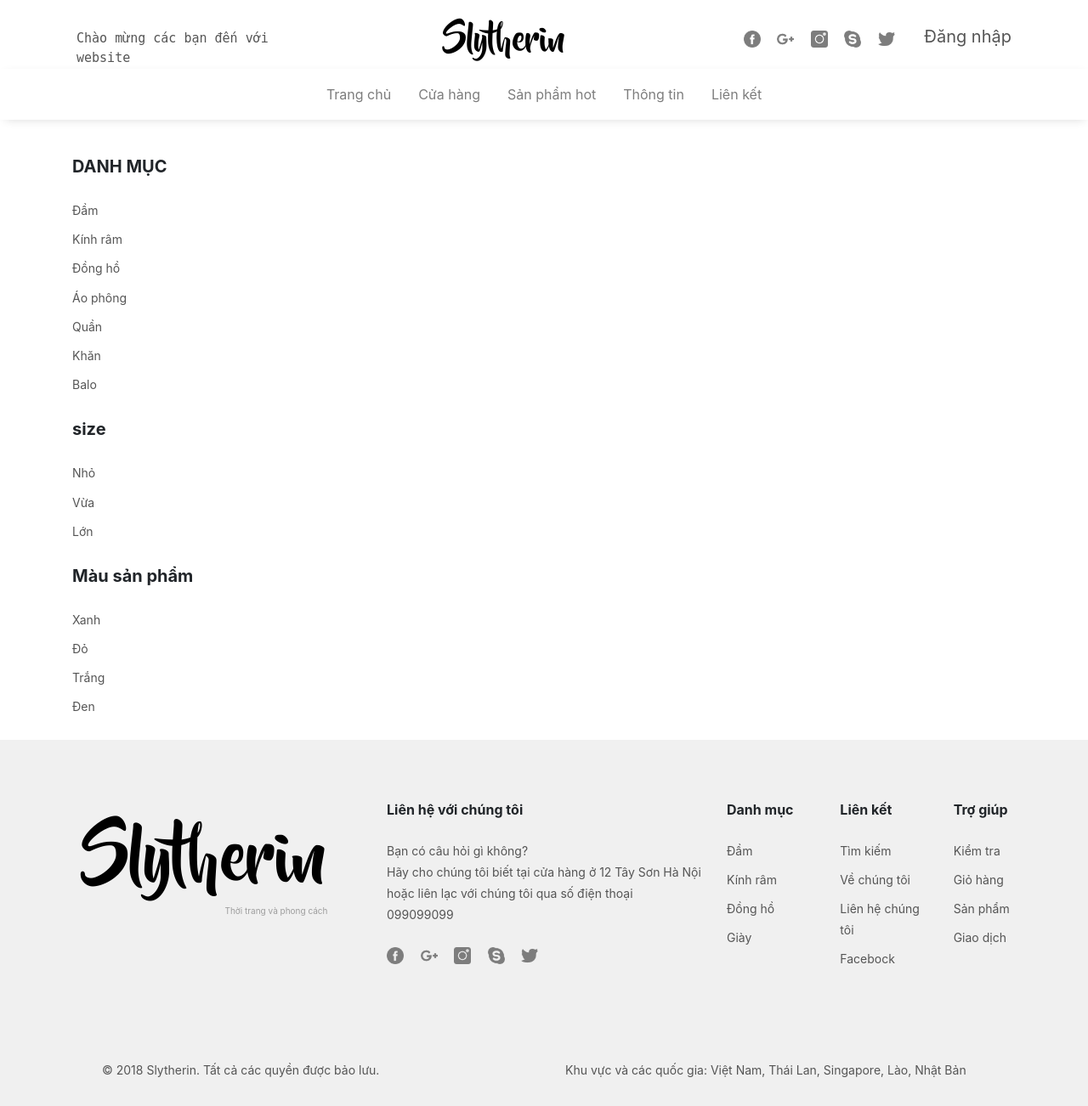
After one commit to BaiTapLonGiangVaDung/BaiTapLon, a PHP site: page /shop.php in a window 1280 px wide. The commit adds this page. Shown: the whole page at 85% size. Run offline with PHP 8.4, Linux system fonts and the light colour scheme; some libraries are stand-ins or nearby versions.

Commit message:
test4
Chỉnh sửa index.php, thêm file shop.php

```diff
--- a/laptrinh/css/styles.css
+++ b/laptrinh/css/styles.css
@@ -142,7 +142,23 @@
 }
 #product{
 	text-align: center;
+	padding-bottom: 50px;
+	padding-top: 20px;
 }
+.image-product-home{
+	height: 360px;
+	width: 270px;
+	padding-bottom: 20px;
+}
+.info-product-home{
+	text-align: left;
+	padding-top: 40px;
+}
+.text-product-home{
+	color: #555555;
+	font-size: 18px;
+}
+
 .info-bottom{
 	background-color: #f0f0f0;
 	padding-left: 40px;
@@ -184,6 +200,54 @@ ul,li{
 	padding-left: 0px;
 }
 /*end css trang chủ*/
+
+/*css shop.php*/
+#div-top-shop{
+	padding-left: 90px;
+	padding-top: 6px;
+	padding-right: 90px;
+}
+.site-title-shop{
+	font-size: 40px;
+	font-family: BeyondTheMountains;
+	padding-top: 15px;
+}
+.site-title-shop a{
+	color: black;
+	text-decoration: none;
+}
+.new-arrivals-shop{
+	background-image: url("../image/heading-pages-02.jpg");
+	height:239px;
+}
+#new-arrivals-text-shop{
+	text-align: center;
+	padding-top: 30px;
+}
+#new-arrivals-text-shop span{
+	color: white;
+}
+.login-text-shop{
+	padding-top: 15px;
+	padding-right: 30px;
+}
+.login-text-shop a{
+	color: black;
+	text-decoration: none;
+	color: #7d7d7d;
+}
+.p-t-b-5{
+	padding-top: 5px !important;
+	padding-bottom: 5px !important;
+}
+#form-right-shop{
+	padding-top: 40px;
+}
+.text-bold-shop{
+	font-weight: bold;
+	font-size: 20px;
+}
+/*end css shop.php*/
 @media(min-width: 992px).col-lg-4{
 	max-width:33.333333%;
 }
--- /dev/null
+++ b/laptrinh/shop.php
@@ -0,0 +1,201 @@
+<!DOCTYPE html>
+<html>
+<head>
+	<title>Home</title>
+	<link rel="stylesheet" href="https://maxcdn.bootstrapcdn.com/bootstrap/4.0.0-beta.2/css/bootstrap.min.css">
+	<link rel="stylesheet" type="text/css" href="css/styles.css">
+</head>
+<body >
+	<div class="container-fluid" id="div-top-shop">
+		<div class="row">
+			<div class="col-lg-3 col-md-3 col-sm-3" id="hello-span">
+				<span >Chào mừng các bạn đến với website</span>
+			</div>
+			<div class="col-lg-5 col-md-4 col-sm-4">
+				<div class="site-title-shop" align="center">
+					<a href="index.php">Slytherin</a>
+				</div>
+			</div>
+			<div class="col-lg-4 col-md-5 col-sm-3" align="right">
+				<div class="p-t-logo">
+					<a class="p-r-logo" href="https://www.facebook.com/">
+						<img class="icon-logo" src="image/icon/fb-logo.png" alt="">
+					</a>
+					<a class="p-r-logo" href="https://www.google.com/">
+						<img class="icon-logo" src="image/icon/google-plus.png" alt="">
+					</a>
+					<a class="p-r-logo" href="">
+						<img class="icon-logo" src="image/icon/inta-logo.png" alt="">
+					</a>
+					<a class="p-r-logo" href="">
+						<img class="icon-logo" src="image/icon/sky-logo.png" alt="">
+					</a>
+					<a class="p-r-logo" href="">
+						<img class="icon-logo" src="image/icon/twitter-logo.png" alt="">
+					</a>
+					<a href="" id="login-top">Đăng nhập</a>
+				</div>
+			</div>
+		</div>
+	</div>
+	<div id="nav-sticky">
+		<div class="container-fluid">
+			<div class="row">
+				<div class="col-lg-12 col-md-12 col-sm-12">
+					<div>
+						<ul class="nav justify-content-center pd-t">
+							<li class="nav-item">
+						    	<a class="nav-link active" href="index.php">Trang chủ</a>
+						  	</li>
+						  	<li class="nav-item">
+						    	<a class="nav-link" href="">Cửa hàng</a>
+						  	</li>
+						  	<li class="nav-item">
+						    	<a class="nav-link" href="#">Sản phẩm hot</a>
+						  	</li>
+						  	<li class="nav-item">
+						    	<a class="nav-link" href="#">Thông tin</a>
+						  	</li>
+						  	<li class="nav-item">
+						    	<a class="nav-link" href="#">Liên kết</a>
+						  	</li>
+						</ul>
+					</div>
+				</div>
+			</div>
+		</div>
+	</div>
+	<div id="form-right-shop">
+		<div class="container">
+			<div class="row">
+				<div class="col-lg-2">
+					<div id="list-shop">
+						<span class="text-bold-shop">DANH MỤC</span><br><br>
+						<ul >
+							<li class="p-b-li"><a href="#" class="font-info-bottom ">Đầm</a></li>
+							<li class="p-b-li"><a href="#" class="font-info-bottom">Kính râm</a></li>
+							<li class="p-b-li"><a href="#" class="font-info-bottom">Đồng hồ</a></li>
+							<li class="p-b-li"><a href="#" class="font-info-bottom">Áo phông</a></li>
+							<li class="p-b-li"><a href="#" class="font-info-bottom">Quần</a></li>
+							<li class="p-b-li"><a href="#" class="font-info-bottom">Khăn</a></li>
+							<li class="p-b-li"><a href="#" class="font-info-bottom">Balo</a></li>
+						</ul>
+					</div>
+					<div>
+						<span class="text-bold-shop">size</span><br><br>
+						<ul >
+							<li class="p-b-li"><a href="#" class="font-info-bottom">Nhỏ</a></li>
+							<li class="p-b-li"><a href="#" class="font-info-bottom">Vừa</a></li>
+							<li class="p-b-li"><a href="#" class="font-info-bottom">Lớn</a></li>
+						</ul>
+					</div>
+					<div>
+						<span class="text-bold-shop">Màu sản phẩm</span><br><br>
+						<ul >
+							<li class="p-b-li"><a href="#" class="font-info-bottom ">Xanh</a></li>
+							<li class="p-b-li"><a href="#" class="font-info-bottom">Đỏ</a></li>
+							<li class="p-b-li"><a href="#" class="font-info-bottom">Trắng</a></li>
+							<li class="p-b-li"><a href="#" class="font-info-bottom">Đen</a></li>
+						</ul>
+					</div>
+				</div>
+			</div>
+			<div class="col-lg-10">
+
+			</div>
+		</div>
+	</div>
+	<div class="info-bottom">
+		<div class="container-fluid">
+			<div class="row">
+				<div class="col-lg-4">
+					<div class="padding-sly">
+						<h1 class="site-title">
+							<a href="#">Slytherin</a>
+						</h1>
+						<p class="site-tiny">Thời trang và phong cách</p>
+					</div>
+				</div>
+				<div class="col-lg-8">
+					<div class="row">
+						<div class="col-lg-6">
+							<span class="font-bold-bottom">Liên hệ với chúng tôi</span><br><br>
+							<div class="font-info-bottom">
+								<span>Bạn có câu hỏi gì không?</span><br>
+								<span>Hãy cho chúng tôi biết tại cửa hàng ở 12 Tây Sơn Hà Nội hoặc liên lạc với chúng tôi qua số điện thoại 099099099</span><br>
+							</div>
+							<div class="p-t-logo">
+								<a class="p-r-logo" href="https://www.facebook.com/">
+									<img class="icon-logo" src="image/icon/fb-logo.png" alt="">
+								</a>
+								<a class="p-r-logo" href="https://www.google.com/">
+									<img class="icon-logo" src="image/icon/google-plus.png" alt="">
+								</a>
+								<a class="p-r-logo" href="">
+									<img class="icon-logo" src="image/icon/inta-logo.png" alt="">
+								</a>
+								<a class="p-r-logo" href="">
+									<img class="icon-logo" src="image/icon/sky-logo.png" alt="">
+								</a>
+								<a class="p-r-logo" href="">
+									<img class="icon-logo" src="image/icon/twitter-logo.png" alt="">
+								</a>
+							</div>
+						</div>
+						<div class="col-lg-2 col-md-4 col-sm-4">
+							<span class="font-bold-bottom">Danh mục</span><br><br>
+							<div >
+								<ul >
+									<li class="p-b-li"><a href="#" class="font-info-bottom ">Đầm</a></li>
+									<li class="p-b-li"><a href="#" class="font-info-bottom">Kính râm</a></li>
+									<li class="p-b-li"><a href="#" class="font-info-bottom">Đồng hồ</a></li>
+									<li class="p-b-li"><a href="#" class="font-info-bottom">Giày</a></li>
+								</ul>
+
+							</div>
+						</div>
+						<div class="col-lg-2 col-md-4 col-sm-4">
+							<span class="font-bold-bottom">Liên kết</span><br><br>
+							<div >
+								<ul >
+									<li class="p-b-li"><a href="#" class="font-info-bottom ">Tìm kiếm</a></li>
+									<li class="p-b-li"><a href="#" class="font-info-bottom">Về chúng tôi</a></li>
+									<li class="p-b-li"><a href="#" class="font-info-bottom">Liên hệ chúng tôi</a></li>
+									<li class="p-b-li"><a href="#" class="font-info-bottom">Facebock</a></li>
+								</ul>
+
+							</div>
+						</div>
+						<div class="col-lg-2 col-md-4 col-sm-4">
+							<span class="font-bold-bottom">Trợ giúp</span><br><br>
+							<div >
+								<ul >
+									<li class="p-b-li"><a href="#" class="font-info-bottom">Kiểm tra</a></li>
+									<li class="p-b-li"><a href="#" class="font-info-bottom">Giỏ hàng</a></li>
+									<li class="p-b-li"><a href="#" class="font-info-bottom">Sản phẩm</a></li>
+									<li class="p-b-li"><a href="#" class="font-info-bottom">Giao dịch</a></li>
+								</ul>
+
+							</div>
+						</div>
+					</div>
+				</div>
+			</div>
+		</div>
+		<div class="p-l-r-bt">
+			<div class="row">
+				<div class="col-lg-6">
+					<span class="font-info-bottom">© 2018 Slytherin. Tất cả các quyền được bảo lưu.</span>
+				</div>
+				<div class="col-lg-6">
+					<span class="font-info-bottom">Khu vực và các quốc gia: Việt Nam, Thái Lan, Singapore, Lào, Nhật Bản</span>
+				</div>
+			</div>
+		</div>
+	</div>
+
+	<script src="https://ajax.googleapis.com/ajax/libs/jquery/3.2.1/jquery.min.js"></script>
+	<script src="https://maxcdn.bootstrapcdn.com/bootstrap/4.0.0-beta.2/js/bootstrap.min.js"></script>
+	<script src="JS/customs.js"></script>
+</body>
+</html>
```
Also changed, not shown: laptrinh/index.php (+33 -6 lines), laptrinh/image/background_khongdep.jpg (deleted), laptrinh/image/heading-pages-02.jpg (added), 1 other file.
